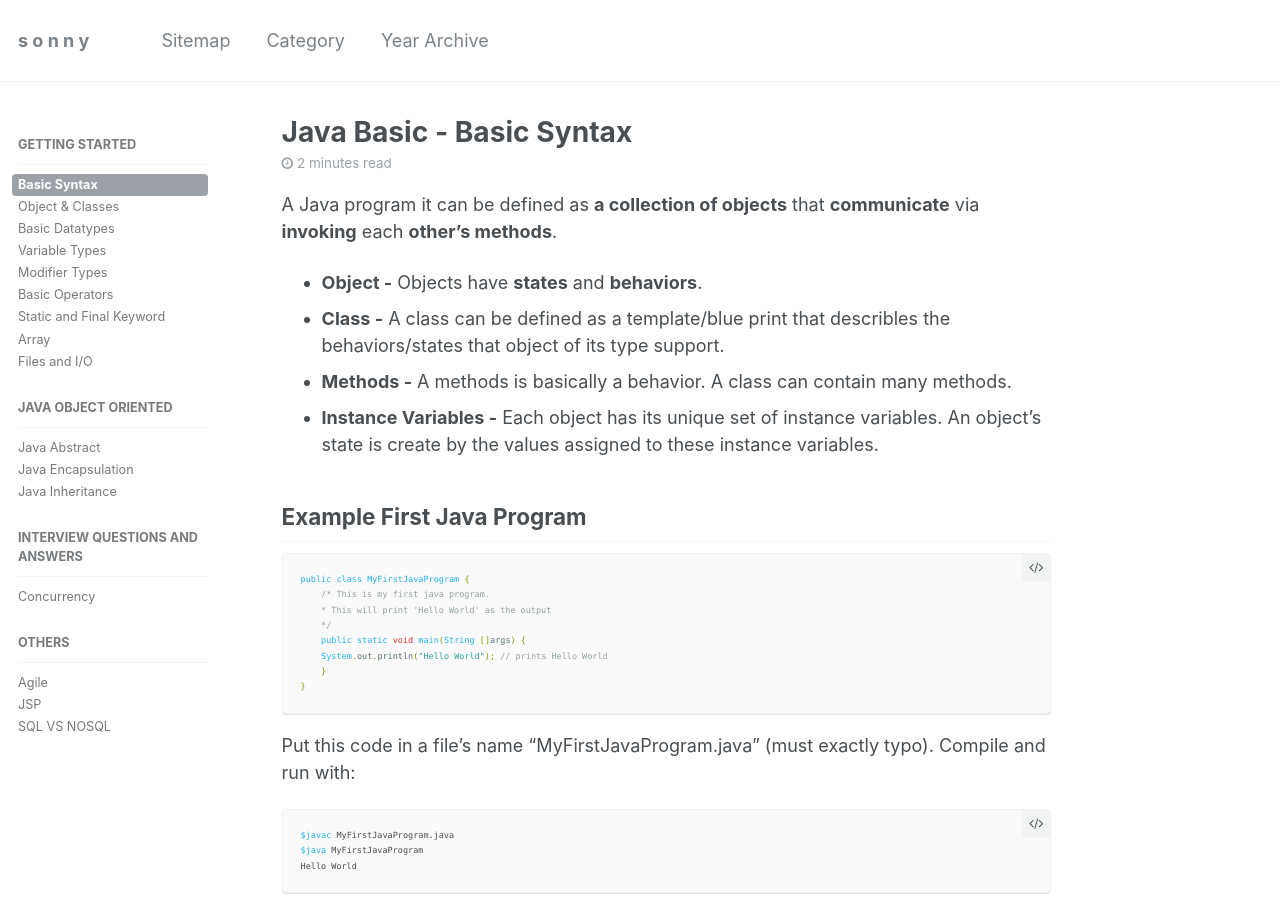
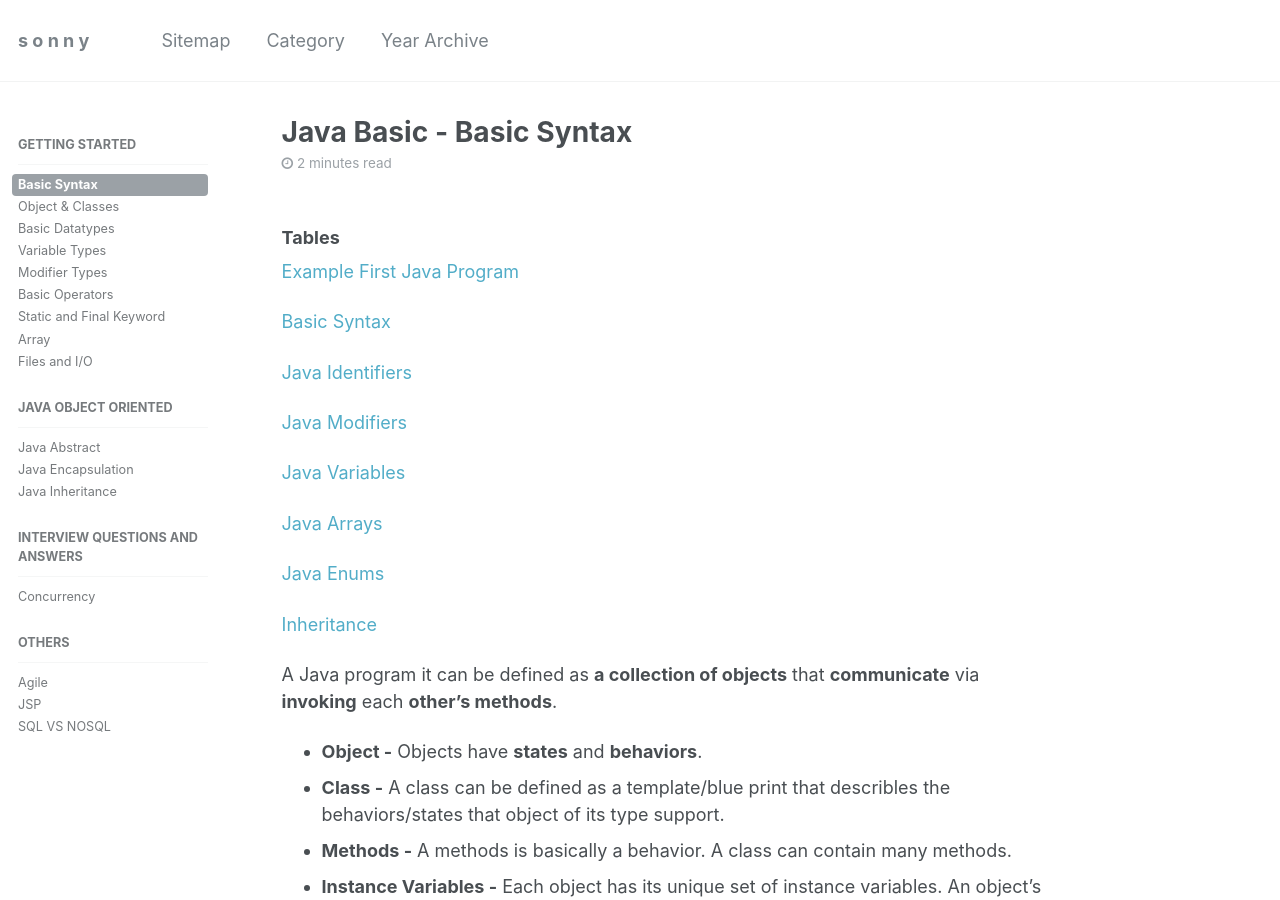
Before and after one commit to sonnyit/java, a Jekyll site: the page built from _posts/2015-12-01-jb-basic-syntax.md, in a window 1280 px wide and 900 px high. Built offline with Jekyll 4.4.1, drawn with Linux system fonts in a browser that asks for light colours; comment, search, counter and statistics services are not loaded; some of the changed text lies outside the part shown.

Commit message:
update java io

```diff
--- a/_posts/2015-12-01-jb-basic-syntax.md
+++ b/_posts/2015-12-01-jb-basic-syntax.md
@@ -7,6 +7,23 @@ tags:
   - java-basic
 ---
 
+### Tables
+
+[Example First Java Program](#example-first-java-program)
+
+[Basic Syntax](#basic-syntax)
+
+[Java Identifiers](#java-identifiers)
+
+[Java Modifiers](#java-modifiers)
+
+[Java Variables](#java-variables)
+
+[Java Arrays](#java-arrays)
+
+[Java Enums](#java-enums)
+
+[Inheritance](#inheritance)
 
 A Java program it can be defined as **a collection of objects** that **communicate** via **invoking** each **other's methods**.
 
```
Also changed, not shown: other parts of _posts/2015-12-01-jb-basic-syntax.md (+0 -2 lines), _posts/2016-06-13-jb-files-and-io.md (+13 -19 lines).
